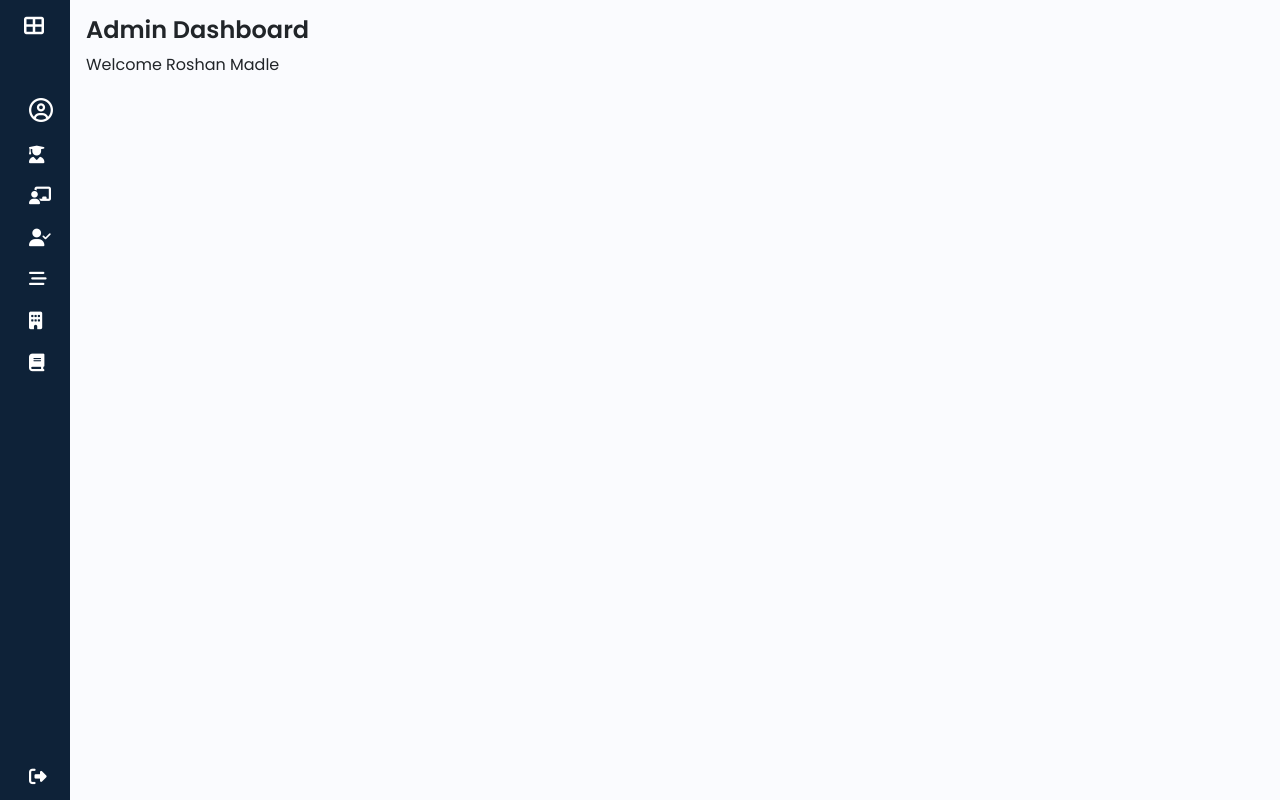
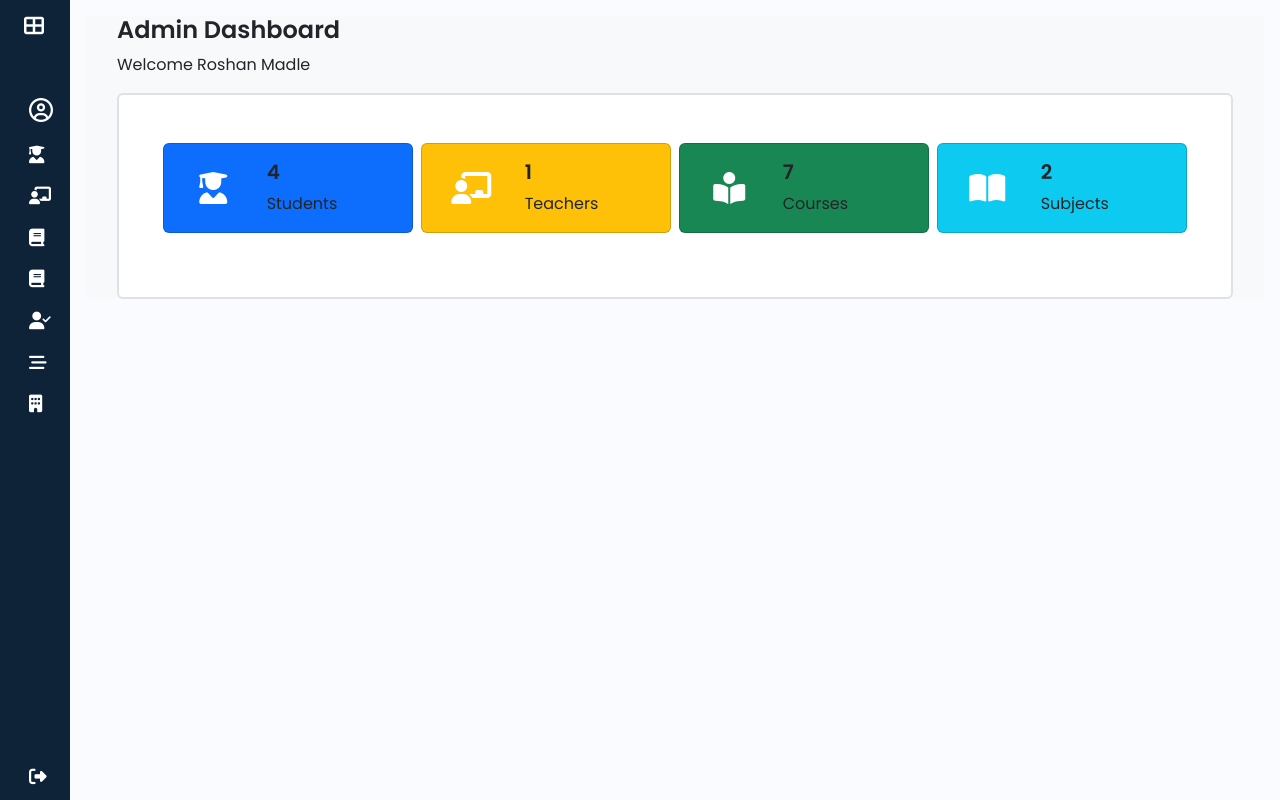
Before and after one commit to Roshan152002/ITP_STU_ATTENDANCE_SYTEM, a Django app: page /admins/dashboard/ in a window 1280 px wide. Run offline with Django 5.2, Linux system fonts and the light colour scheme; a user stored in the database is signed in; data comes from the database, SQL or seed files in the repository; some libraries are stand-ins or nearby versions.

Commit message:
conditional rendering for admin teacher and student

```diff
--- a/ITP_STU_ATTENDANCE/adminViews.py
+++ b/ITP_STU_ATTENDANCE/adminViews.py
@@ -1,13 +1,18 @@
 from django.contrib import messages
 from django.shortcuts import render,redirect,get_object_or_404
 from django.contrib.auth.decorators import login_required
-from attendance.models import Student,User,Course
+from attendance.models import Student, Subject,User,Course,Teacher
 
 
 # Create your views here.
 @login_required(login_url='/')
 def admin_home(request):
-    return render(request,'admin/home.html')
+    student_count = Student.objects.all().count()
+    teacher_count = Teacher.objects.all().count()
+    course_count = Course.objects.all().count()
+    subject_count = Subject.objects.all().count()
+
+    return render(request,'admin/home.html',{'stu_count':student_count,'t_count':teacher_count,'c_count':course_count,'sub_count':subject_count})
 
 
 def student_list(request):
@@ -84,8 +89,6 @@
         user.first_name = firstname
         user.last_name = lastname
         user.email = email
-        # if password:
-        #     user.set_password(password)
         user.save()
 
         course = Course.objects.get(id=course_id) if course_id else None
@@ -114,3 +117,8 @@
     student = get_object_or_404(Student, user_id=id)
     student.delete()
     return redirect('student_list')
+
+
+def course_list(request):
+    courses = Course.objects.all()
+    return render(request,'admin/courseList.html',{'courses':courses})
--- a/ITP_STU_ATTENDANCE/urls.py
+++ b/ITP_STU_ATTENDANCE/urls.py
@@ -26,6 +26,7 @@
     path('admins/student/detail/<int:id>/',adminViews.student_detail,name="student_detail"),
     path('admins/student/update/<int:id>/',adminViews.student_edit,name="student_edit"),
     path('admins/student/delete/<int:id>/',adminViews.student_delete,name="student_delete"),
+    path('admins/courses/',adminViews.course_list,name='course_list'),
 
     path('student/dashboard/',studentViews.student_home,name='student_home'),
 
--- a/attendance/admin.py
+++ b/attendance/admin.py
@@ -6,7 +6,7 @@
 admin.site.register(Student)
 admin.site.register(Teacher)
 admin.site.register(Course)
-# admin.site.register(Subject)
+admin.site.register(Subject)
 # admin.site.register(Attendance)
 # admin.site.register(Exam)
 # admin.site.register(ExamSubmission)
--- a/templates/admin/home.html
+++ b/templates/admin/home.html
@@ -3,8 +3,71 @@
 {% block title %}Admin's Dashboard{% endblock title %}
 
 {% block content %}
-<div class="content">
-    <h1>Admin Dashboard</h1>
-    <p>Welcome {{user.first_name}} {{user.last_name}}</p>
-</div>
+<section class="container-fluid bg-light" id="main-content">
+    <section class="container">
+        <h1>Admin Dashboard</h1>
+        <p>Welcome {{user.first_name}} {{user.last_name}}</p>
+        <div class="content bg-white p-5 my-3 border border-2 rounded">
+            <div class="row justify-content-evenly">
+
+                <div class="card mb-3 bg-primary" style="width: 250px; height:90px">
+                    <div class="row g-0">
+                      <div class="col-md-4 d-flex justify-content-center align-items-center">
+                        <i class="fas fa-user-graduate fa-2x text-white"></i>
+                      </div>
+                      <div class="col-md-8">
+                        <div class="card-body">
+                          <h5 class="card-title fw-bold">{{stu_count}}</h5>
+                          <p class="card-text">Students</p>
+                        </div>
+                      </div>
+                    </div>
+                  </div>
+
+                  <div class="card mb-3 bg-warning" style="width: 250px; height:90px">
+                    <div class="row g-0">
+                      <div class="col-md-4 d-flex justify-content-center align-items-center">
+                        <i class="fas fa-chalkboard-teacher fa-2x text-white"></i>
+                      </div>
+                      <div class="col-md-8">
+                        <div class="card-body">
+                          <h5 class="card-title fw-bold ">{{t_count}}</h5>
+                          <p class="card-text">Teachers</p>
+                        </div>
+                      </div>
+                    </div>
+                  </div>
+
+                  <div class="card mb-3 bg-success" style="width: 250px; height:90px">
+                    <div class="row g-0">
+                      <div class="col-md-4 d-flex justify-content-center align-items-center">
+                        <i class="fas fa-book-reader fa-2x text-white"></i>
+                      </div>
+                      <div class="col-md-8">
+                        <div class="card-body">
+                          <h5 class="card-title fw-bold">{{c_count}}</h5>
+                          <p class="card-text">Courses</p>
+                        </div>
+                      </div>
+                    </div>
+                  </div>
+
+                  <div class="card mb-3 bg-info" style="width: 250px; height:90px">
+                    <div class="row g-0">
+                      <div class="col-md-4 d-flex justify-content-center align-items-center">
+                        <i class="fas fa-book-open fa-2x text-white"></i>
+                      </div>
+                      <div class="col-md-8">
+                        <div class="card-body">
+                          <h5 class="card-title fw-bold">{{sub_count}}</h5>
+                          <p class="card-text">Subjects</p>
+                        </div>
+                      </div>
+                    </div>
+                  </div>
+
+            </div>
+        </div>
+    </section>
+</section>
 {% endblock %}
--- a/templates/include/sidebar.html
+++ b/templates/include/sidebar.html
@@ -11,12 +11,13 @@
 <body>
     <div class="wrapper">
         <aside id="sidebar">
+            {% if user.user_type == 'ADMIN' %}
                 <div class="d-flex">
                     <button class="toggle-btn" type="button">
                         <i class="fas fa-th-large"></i>
                     </button>
                     <div class="sidebar-logo">
-                    <a href="#">DashBoard</a>
+                        <a href="{% url "admin_home" %}">DashBoard</a>
                     </div>
                 </div>
                 <ul class="sidebar-nav">
@@ -39,6 +40,18 @@
                         </a>
                     </li>
                     <li class="sidebar-item">
+                        <a href="{% url "course_list" %}" class="sidebar-link">
+                            <i class="fas fa-book"></i>
+                            <span>Courses</span>
+                        </a>
+                    </li>
+                    <li class="sidebar-item">
+                        <a href="#" class="sidebar-link">
+                            <i class="fas fa-book"></i>
+                            <span>Subjects</span>
+                        </a>
+                    </li>
+                    <li class="sidebar-item">
                         <a href="#" class="sidebar-link">
                             <i class="fas fa-user-check"></i>
                             <span>Attendance</span>
@@ -50,44 +63,6 @@
                             <span>Exam</span>
                         </a>
                     </li>
-                <!-- <li class="sidebar-item">
-                    <a href="#" class="sidebar-link collapsed has-dropdown" data-bs-toggle="collapse"
-                        data-bs-target="#auth" aria-expanded="false" aria-controls="auth">
-                        <i class="lni lni-protection"></i>
-                        <span>Auth</span>
-                    </a>
-                    <ul id="auth" class="sidebar-dropdown list-unstyled collapse" data-bs-parent="#sidebar">
-                        <li class="sidebar-item">
-                            <a href="#" class="sidebar-link">Login</a>
-                        </li>
-                        <li class="sidebar-item">
-                            <a href="#" class="sidebar-link">Register</a>
-                        </li>
-                    </ul>
-                </li> -->
-                <!-- <li class="sidebar-item">
-                    <a href="#" class="sidebar-link collapsed has-dropdown" data-bs-toggle="collapse"
-                        data-bs-target="#multi" aria-expanded="false" aria-controls="multi">
-                        <i class="lni lni-layout"></i>
-                        <span>Multi Level</span>
-                    </a>
-                    <ul id="multi" class="sidebar-dropdown list-unstyled collapse" data-bs-parent="#sidebar">
-                        <li class="sidebar-item">
-                            <a href="#" class="sidebar-link collapsed" data-bs-toggle="collapse"
-                                data-bs-target="#multi-two" aria-expanded="false" aria-controls="multi-two">
-                                Two Links
-                            </a>
-                            <ul id="multi-two" class="sidebar-dropdown list-unstyled collapse">
-                                <li class="sidebar-item">
-                                    <a href="#" class="sidebar-link">Link 1</a>
-                                </li>
-                                <li class="sidebar-item">
-                                    <a href="#" class="sidebar-link">Link 2</a>
-                                </li>
-                            </ul>
-                        </li>
-                    </ul>
-                </li> -->
 
                     <li class="sidebar-item">
                         <a href="#" class="sidebar-link">
@@ -95,13 +70,58 @@
                             <span>Departments</span>
                         </a>
                     </li>
+                </ul>
+
+            {% elif user.user_type == 'TEACHER' %}
+
+                <div class="d-flex">
+                    <button class="toggle-btn" type="button">
+                        <i class="fas fa-th-large"></i>
+                    </button>
+                    <div class="sidebar-logo">
+                        <a href="{% url "teacher_home" %}">DashBoard</a>
+                    </div>
+                </div>
+                <ul class="sidebar-nav">
+                    <li class="sidebar-item">
+                        <a href="{% url "profile" %}" class="sidebar-link">
+                            <i class="far fa-user-circle fs-4"></i>
+                            <span>Profile</span>
+                        </a>
+                    </li>
                     <li class="sidebar-item">
                         <a href="#" class="sidebar-link">
-                        <i class="fas fa-book"></i>
-                        <span>Subjects</span>
+                            <i class="fas fa-user-check"></i>
+                            <span>Take Attendance</span>
+                        </a>
+                    </li>
+                    <li class="sidebar-item">
+                        <a href="#" class="sidebar-link">
+                            <i class="fas fa-table"></i>
+                            <span>View Attendance</span>
+                        </a>
+                    </li>
+                    <li class="sidebar-item">
+                        <a href="#" class="sidebar-link">
+                            <i class="fas fa-stream"></i>
+                            <span>Exam Result</span>
                         </a>
                     </li>
                 </ul>
+            {% else %}
+
+            <div class="d-flex">
+                <button class="toggle-btn" type="button">
+                    <i class="fas fa-th-large"></i>
+                </button>
+                <div class="sidebar-logo">
+                    <a href="{% url "student_home" %}">DashBoard</a>
+                </div>
+            </div>
+
+            {% endif %}
+
+
             <div class="sidebar-footer">
                 <a href="{% url "logout" %}" class="sidebar-link">
                     <i class="fas fa-sign-out-alt"></i>
```
Also changed, not shown: attendance/models.py (+13 -10 lines), templates/admin/courseList.html (added, +7 -0 lines), attendance/migrations/0009_remove_teacher_email_student_created_at_and_more.py (added), attendance/migrations/0010_subject.py (added), db.sqlite3, media/profile_pics/image_7.png (added), templates/admin/studentDetail.html (indentation only). Lines whose indentation alone changed are shown as unchanged.
